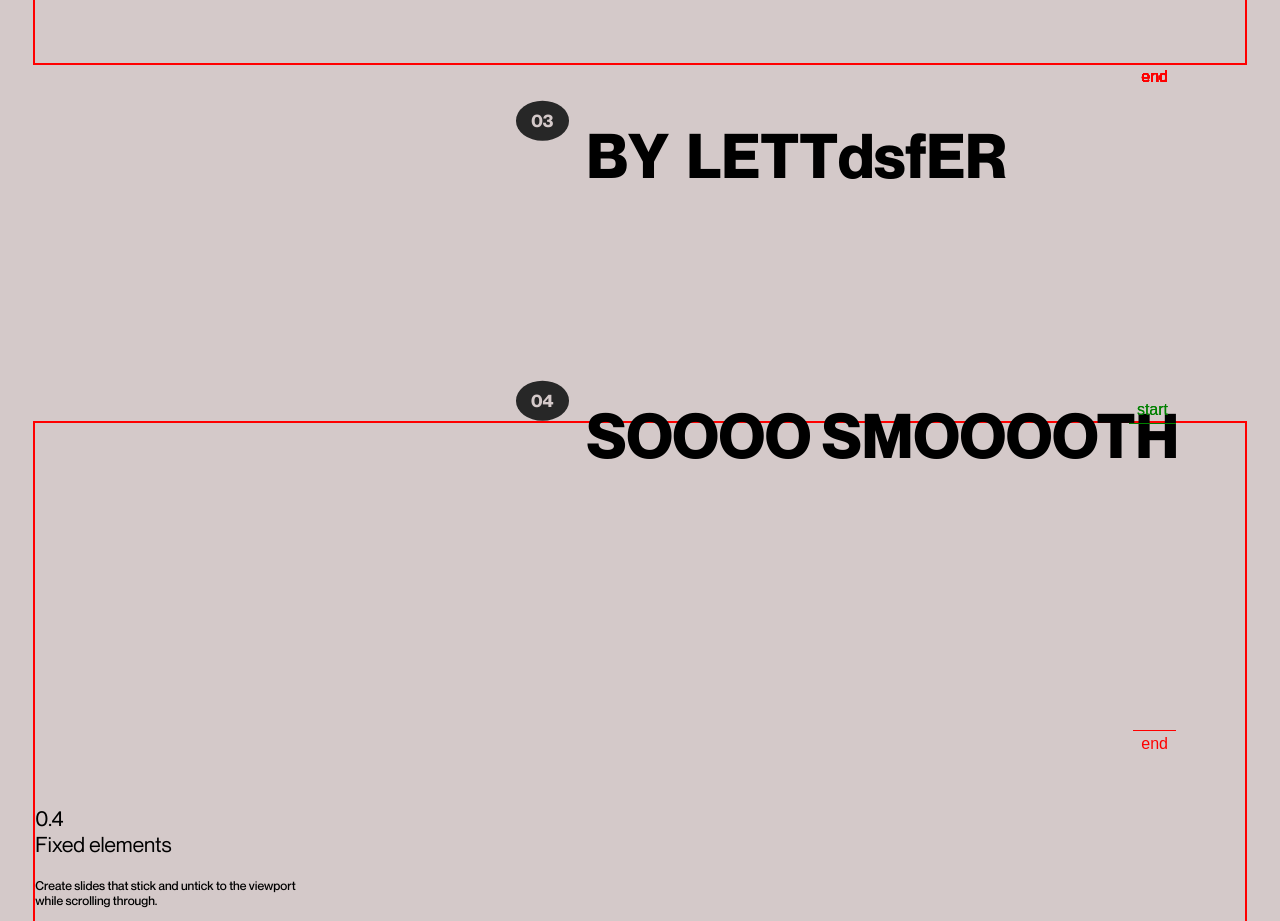
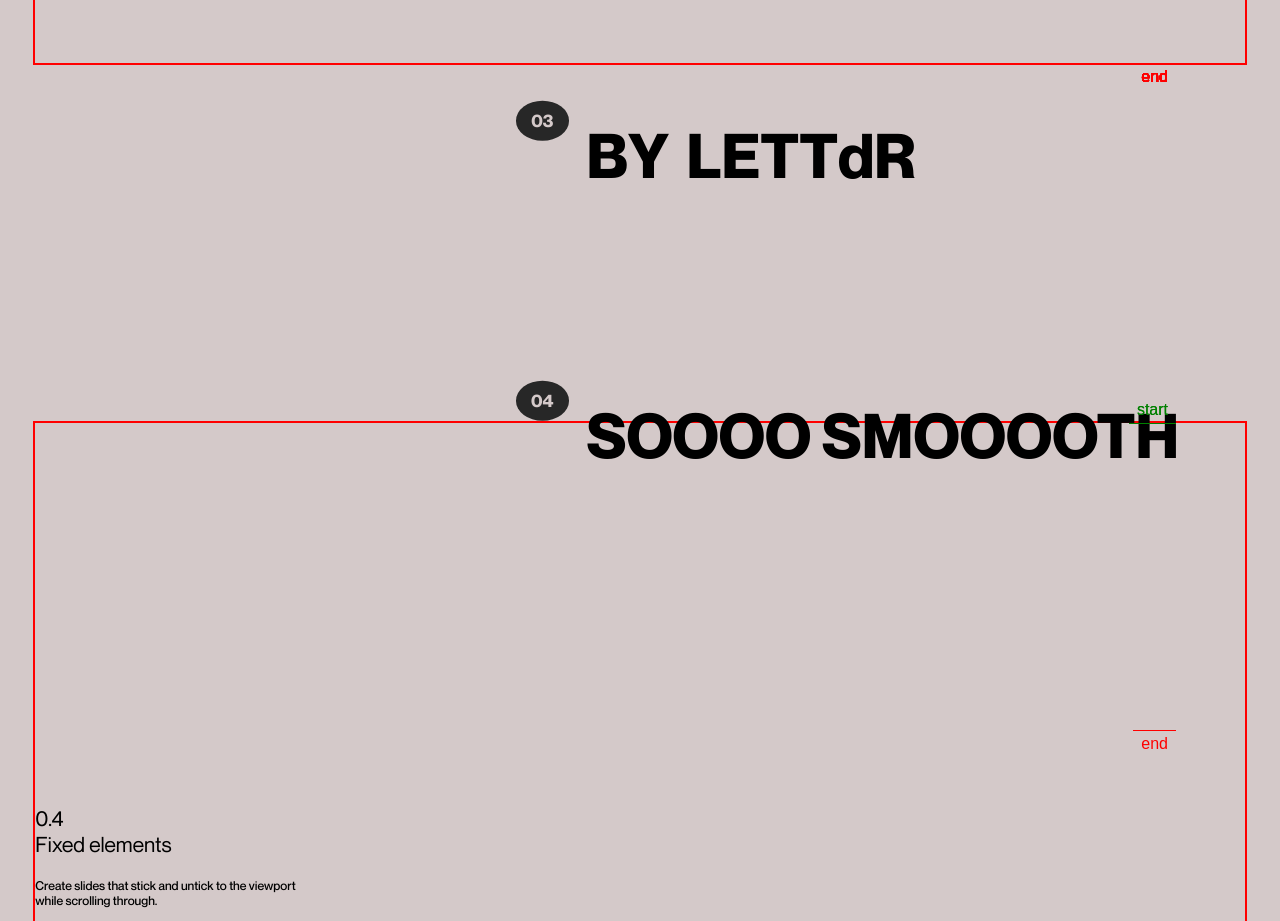
Before and after one commit to Gatei228/test, a plain HTML site: page index.html in a window 1280 px wide. Shown: the part 5200-6121 px from the top of the page. Drawn offline with nearby package versions, Linux system fonts and the light colour scheme.

Commit message:
gdfgdfgdgd

```diff
--- a/index.html
+++ b/index.html
@@ -119,7 +119,7 @@
                                 <span>E</span>
                                 <span>T</span>
                                 <span>T</span>
-                                <span>dsfE</span>
+                                <span>d</span>
                                 <span>R</span>
                             </div>
                         </div>
```
